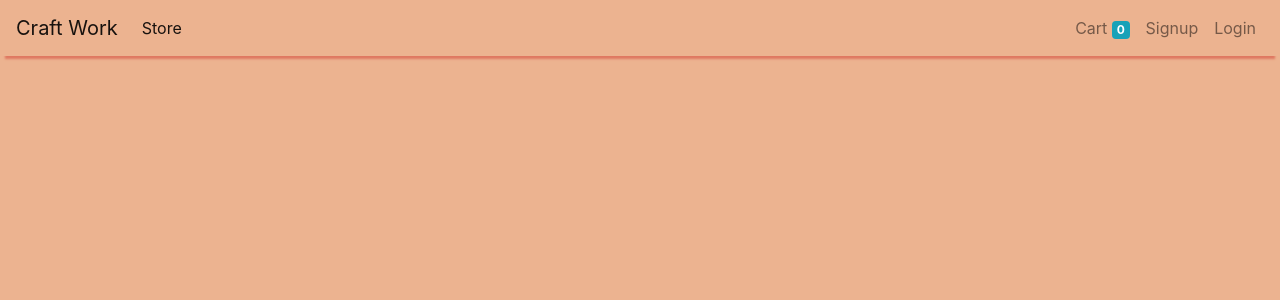
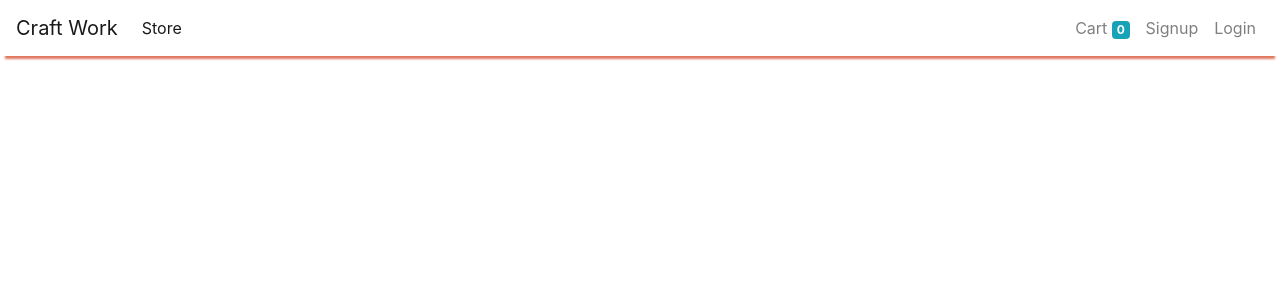
Before and after one commit to VardaPanchal005/Craft-Work, a Django app: page /store in a window 1280 px wide. Shown: the top 300 px of the page. Run offline with Django 4.2, Linux system fonts and the light colour scheme; data that the repository does not hold is empty; some libraries are stand-ins or nearby versions.

Commit message:
Craft-Work

```diff
--- a/store/templates/base.html
+++ b/store/templates/base.html
@@ -14,7 +14,7 @@
 
   <style>
     nav{
-      background-color: #ECB390;
+      background-color: white;
       color: #DF7861;
     }
     .one-edge-shadow {
@@ -28,7 +28,7 @@
 
 body {
 
-  background-color: #ECB390 ;
+  background-color: white;
 }
 
 
```
